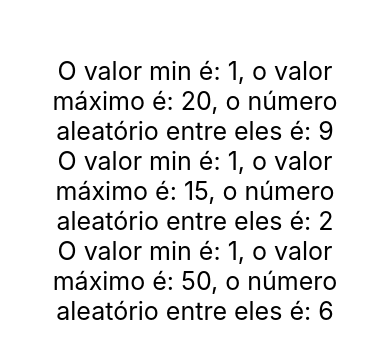
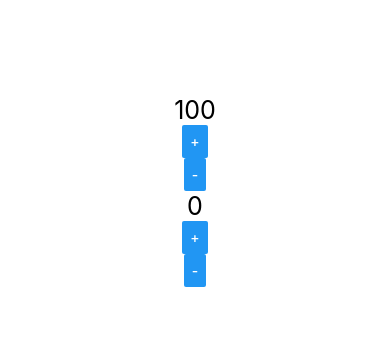
Before and after one commit to guisantosalves/first_project_reactNative, a React Native app: screen / in a window 390 px wide. Shown: the part 231-590 px from the top of the page. Built offline with nearby package versions, Linux system fonts and the light colour scheme.

Commit message:
using states

```diff
--- a/src/App.js
+++ b/src/App.js
@@ -2,19 +2,27 @@
 //quando é exportado sem o default, obrigatoriamente precisa estar dentro de chaves
 // import Primeiro from './components/Primeiro';
 // import CompPadrao, {Comp2, Comp3} from './components/Multi';
-import MiniMax from './components/MiniMax';
+// import MiniMax from './components/MiniMax';
+// import Aleatorio from './components/Aleatorio';
+// import Botao from './components/Botao';
+// import Titulo from './components/Titulo';
+
 import React from 'react';
 import {Text, View, StyleSheet} from 'react-native';
-import Aleatorio from './components/Aleatorio';
+import Contador from './components/Contador'
 
 export default () => (
     <View style={style.App}>
+        <Contador inicial={100} passo={13} />
+        <Contador />
         {/* <MiniMax min={3} max={20}/>
-        <MiniMax min={2} max={21}/> */}
+        <Botao />
+        <Titulo principal="Cadastro" secundario="Tela de cadastro do produto"/>
+        <MiniMax min={2} max={21}/>
         <Aleatorio min={1} max={20}/>
         <Aleatorio min={1} max={15}/>
         <Aleatorio min={1} max={50}/>
-        {/* <CompPadrao/>
+        <CompPadrao/>
         <Comp2/>
         <Comp3/>
         <Primeiro/> */}
--- /dev/null
+++ b/src/components/Botao.js
@@ -0,0 +1,32 @@
+import React from 'react';
+import { Button, StyleSheet } from 'react-native';
+
+
+export default (props) => {
+
+    function executar(){
+        console.warn('Exec 1')
+    }
+
+    return(
+        <>
+            <Button color="#f194ff" title="Exectar 1!" onPress={executar}/>
+            <Button title="Exectar 2!" onPress={function(){
+                console.warn("exec 2")
+            }}/>
+            <Button color="#4D3A7E" title="Exectar 3!" onPress={() => {
+                console.warn("exec 3")
+            }}/>
+        </>
+        //passar ela como referência, pois se passar ela executando vai dar erro, pois
+        //será lida na hora que o código do componente for executado
+        //onPress é a função executada quando o botão for clicado
+    )
+}
+
+// const style = StyleSheet.create({
+//     botao: {
+//         marginBottom: 5,
+//         padding: 10
+//     }
+// })
--- /dev/null
+++ b/src/components/Contador.js
@@ -0,0 +1,26 @@
+import {Text, Button} from 'react-native';
+import React, {useState} from 'react';
+import Estilo from './estilo'
+
+export default ({inicial = 0, passo = 1}) => {
+    //let numero = props.inicial
+
+    //useState vai retornar o que ela recebe de fato e retorna tmb a funcao que vai editar esse elemento
+    const [numero, setNumero] = useState(inicial)
+
+    const inc = () => {
+        setNumero(numero + passo);
+    }
+
+    const dec = () => {
+        setNumero(numero - passo)
+    }
+
+    return (
+        <>
+            <Text style={Estilo.txtG}>{numero}</Text>
+            <Button title="+" onPress={inc}/>
+            <Button title="-" onPress={dec}/>
+        </>
+    )
+}
--- /dev/null
+++ b/src/components/Titulo.js
@@ -0,0 +1,14 @@
+import React from "react";
+import {View, Text} from "react-native";
+import estilo from "./estilo";
+import Estilo from "./estilo";
+
+export default (props) =>{
+    return(
+        //usando fragment
+        <>
+            <Text style={Estilo.txtG}>{props.principal}</Text>
+            <Text>{props.secundario}</Text>
+        </>
+    )
+}
```
